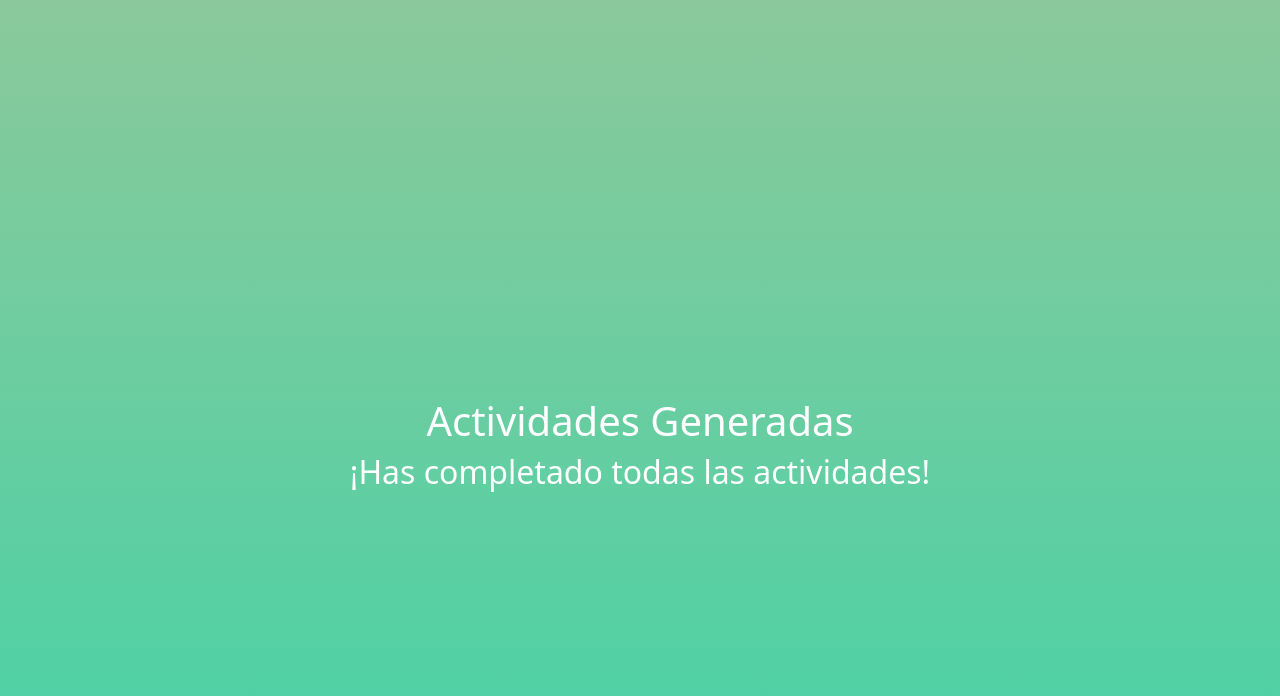
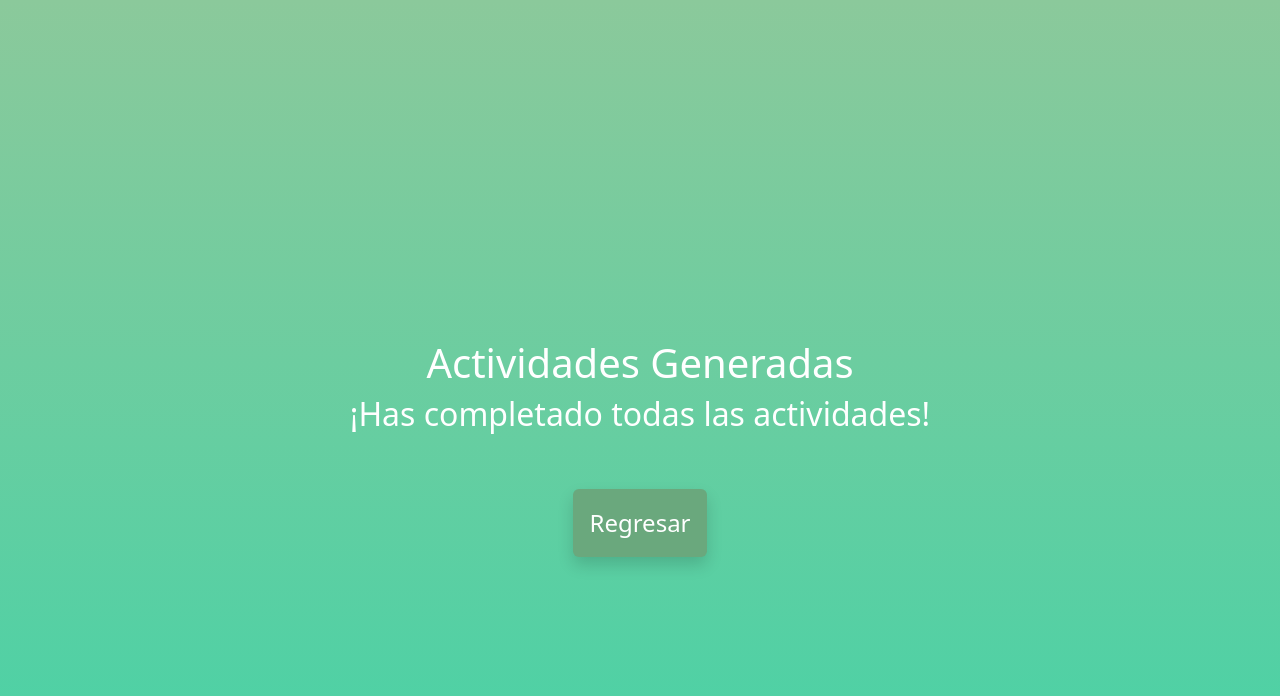
Before and after one commit to andreaortez/LearnConnectPrototipo, a Next.js app: page /Actividades in a window 1280 px wide. Shown: the top 696 px of the page. Built offline with nearby package versions, Linux system fonts and the light colour scheme.

Commit message:
Cambio en botones e implementacion de boton regresar a Homepage

```diff
--- a/src/pages/Actividades.tsx
+++ b/src/pages/Actividades.tsx
@@ -3,6 +3,8 @@ import ExamModal from './modals/ExamModal'
 import FlashcardModal from './modals/FlashcardModal'
 import SummaryModal from './modals/SummaryModal'
 import { useState, useEffect } from "react";
+import HomePage from './HomePage';
+import { useRouter } from 'next/router';
 
 interface activities {
   exam: boolean
@@ -24,6 +26,10 @@ export default function Actividades() {
     exam: false,
   });
 
+  const router = useRouter();
+  const VolverHomePage = () => {
+    router.push("/HomePage")
+  }
   const [currentStep, setCurrentStep] = useState<number>(0);
   const [content, setContent] = useState({
     flashcards: null,
@@ -91,7 +97,12 @@ export default function Actividades() {
           />
         ) : (
           <h2>¡Has completado todas las actividades!</h2>
+
         )}
+
+        <button className="btn btn-verde fs-4 mt-5 p-3 rounded shadow btn-outline" onClick={VolverHomePage}>
+          Regresar
+        </button>
       </div>
     </>
   );
```
